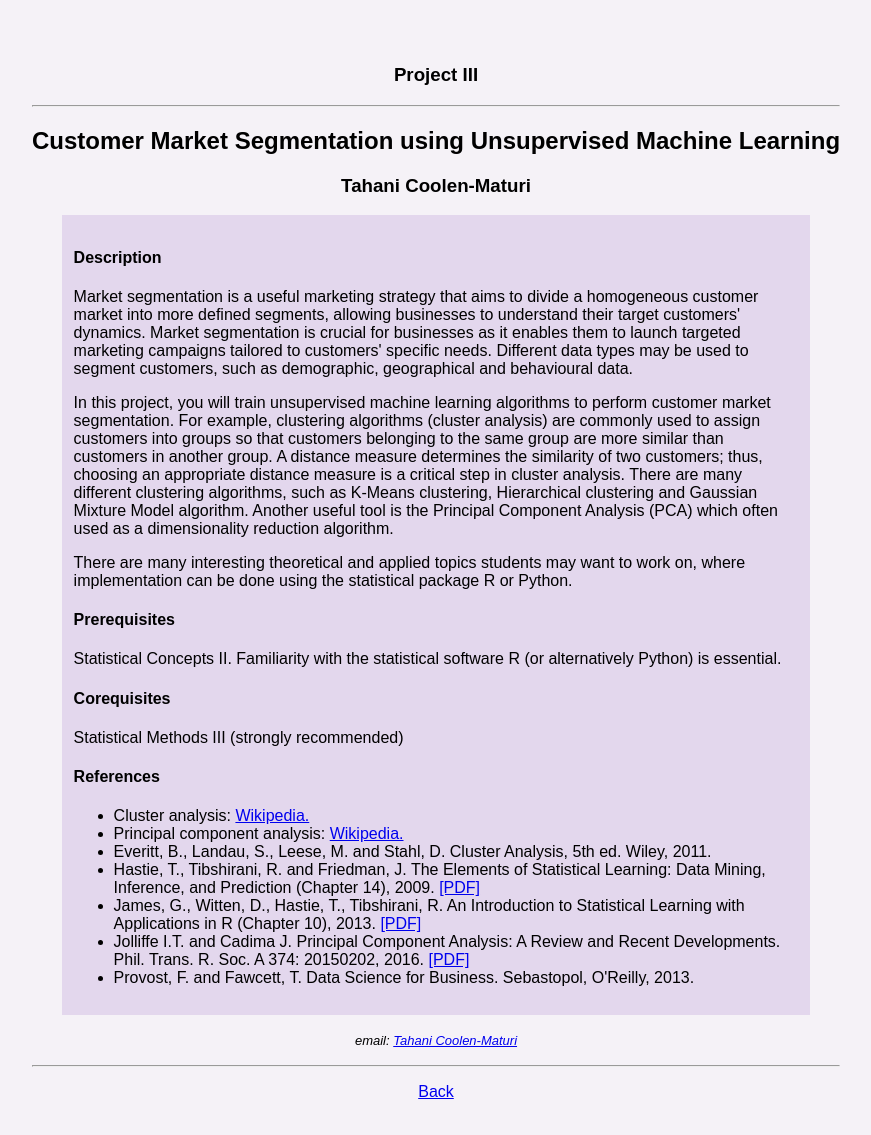
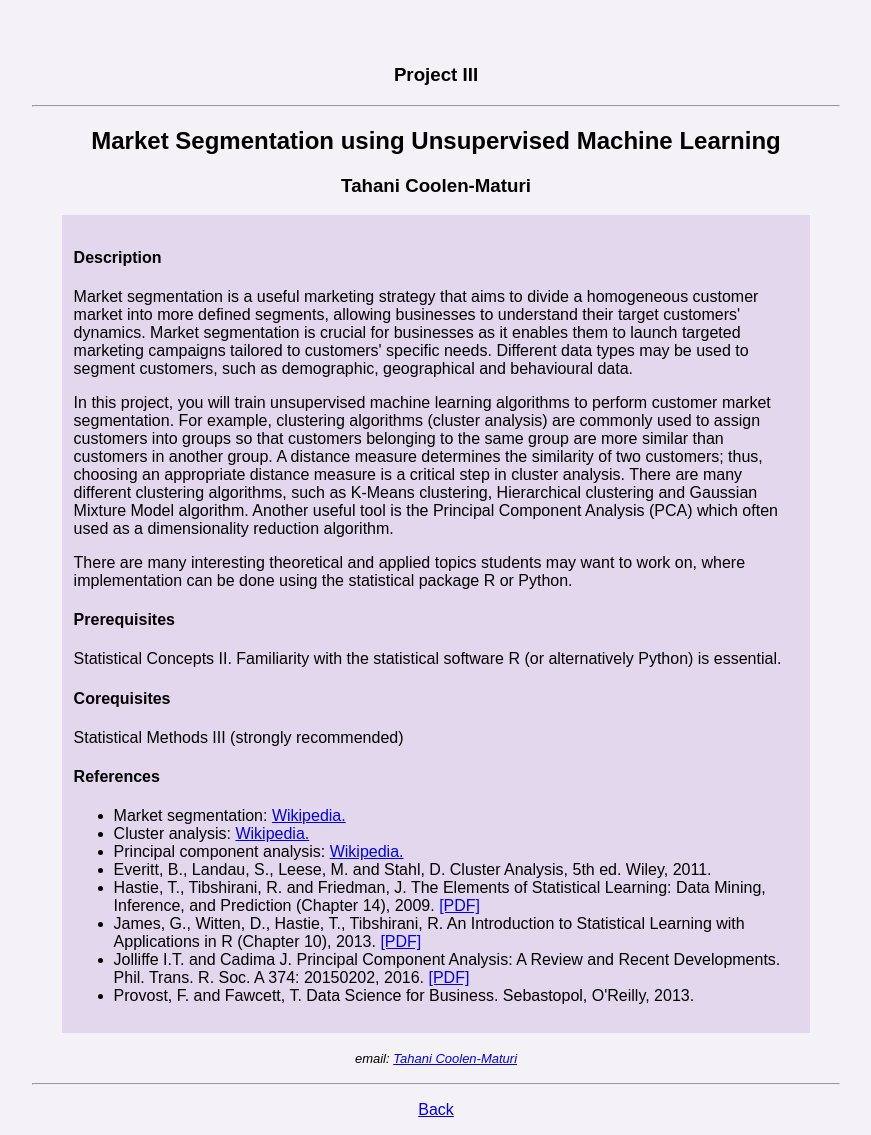
Before and after one commit to tmaturi/tahanimaturi, a Jekyll site: the page projects/project3H21.html, which Jekyll copies as it is, in a window 1280 px wide. Shown: the whole page, without its empty margins (204-1075 px from the left). Built offline with Jekyll 4.4.1, drawn with Linux system fonts in a browser that asks for light colours.

Commit message:
Add files via upload

```diff
--- a/projects/project3H21.html
+++ b/projects/project3H21.html
@@ -12,7 +12,7 @@
   </style></head><body bgcolor="#f5f2f7">
 <h3 align="center">Project III</h3>
 <hr width="70%">
-<h2 align="center">Customer Market Segmentation using Unsupervised Machine Learning <br></h2>
+<h2 align="center">Market Segmentation using Unsupervised Machine Learning <br></h2>
 <h3 align="center">Tahani Coolen-Maturi <br></h3>
 
 <table align="center" bgcolor="#e3d7ed" border="0" cellpadding="10" width="65%">
@@ -53,6 +53,8 @@
 <h4>References</h4>
 
 <ul>
+
+<li>Market segmentation:  <a href="https://en.wikipedia.org/wiki/Market_segmentation" target="_blank" rel="noopener noreferrer"> Wikipedia. </a> </li>
 
 
 <li>Cluster analysis:  <a href="https://en.wikipedia.org/wiki/Cluster_analysis#Business_and_marketing" target="_blank" rel="noopener noreferrer"> Wikipedia. </a> </li>
```
